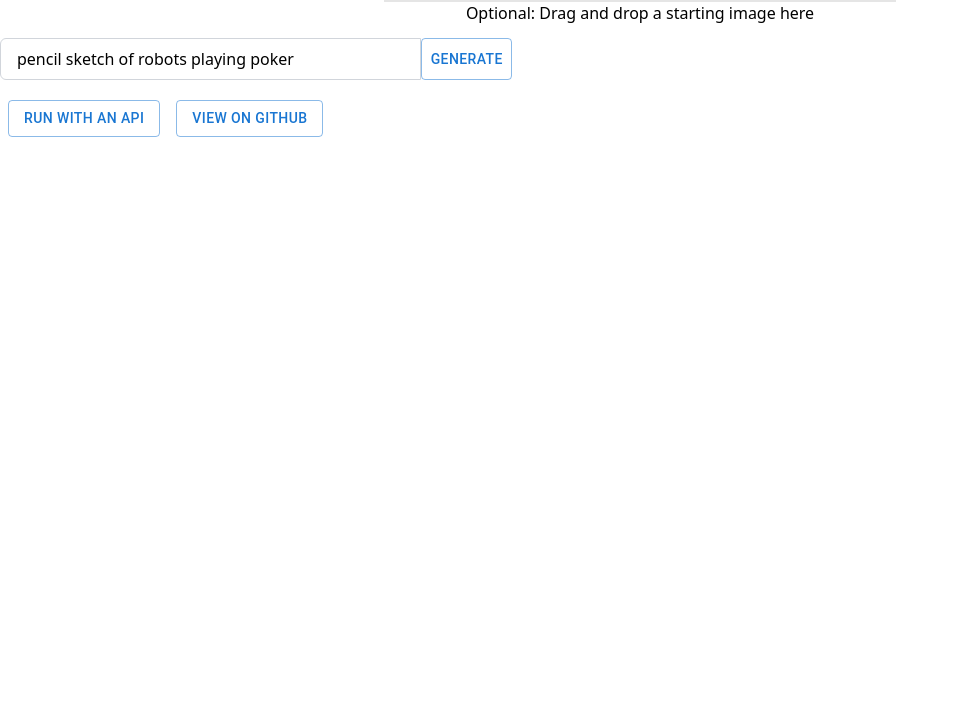
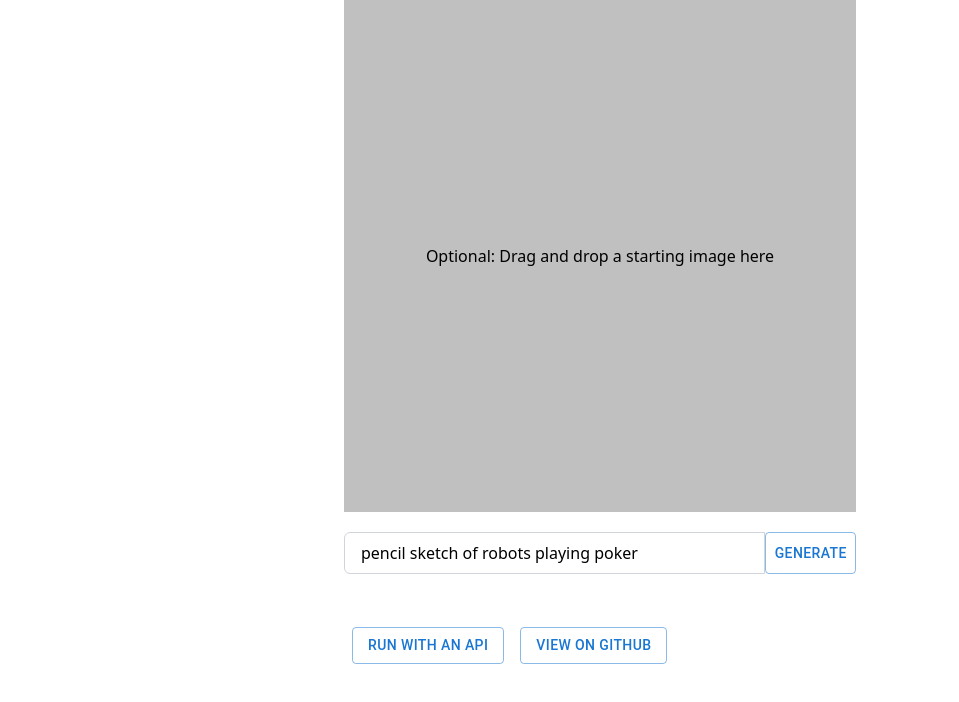
Before and after one commit to sjcobb/perses-embed-example, a Next.js app: page /paint in a window 1280 px wide. Shown: the top 702 px of the page, without its empty margins (0-959 px from the left). Built offline with nearby package versions, Linux system fonts and the light colour scheme.

Commit message:
fix paint tailwind layout regressions

```diff
--- a/components/canvas.tsx
+++ b/components/canvas.tsx
@@ -43,7 +43,16 @@ export function Canvas(props: CanvasProps) {
 
   return (
     // <div className="relative w-full aspect-square">
-    <Box sx={{ display: 'flex', position: 'relative', width: '100%', maxHeight: '512px', margin: '0 auto' }}>
+    <Box
+      sx={{
+        display: 'flex',
+        position: 'relative',
+        width: '100%',
+        maxHeight: '512px',
+        margin: '0 auto',
+        aspectRatio: '1 / 1',
+      }}
+    >
       {/* PREDICTION IMAGES */}
       {!props.userUploadedImage &&
         predictions
--- a/components/prompt-form.tsx
+++ b/components/prompt-form.tsx
@@ -20,7 +20,14 @@ export default function PromptForm(props) {
   return (
     <form onSubmit={props.onSubmit} className="py-5 animate-in fade-in duration-700">
       {/* <div className="flex max-w-[512px]"> */}
-      <Box sx={{ display: 'flex', maxWidth: '512px' }}>
+      {/* <Box sx={{ display: 'flex', maxWidth: '512px' }}> */}
+      <Box
+        sx={{
+          display: 'flex',
+          maxWidth: '512px',
+          margin: '0 auto',
+        }}
+      >
         <input
           type="text"
           defaultValue={prompt}
--- a/next.config.js
+++ b/next.config.js
@@ -8,10 +8,10 @@ const nextConfig = {
   },
   reactStrictMode: false,
   // reactStrictMode: true,
-  // swcMinify: true,
-  // images: {
-  //   domains: ['replicate.com', 'replicate.delivery'],
-  // },
+  swcMinify: true,
+  images: {
+    domains: ['replicate.com', 'replicate.delivery'],
+  },
   transpilePackages: ['echarts', 'zrender'],
   // // transpilePackages: ['lodash-es'], // https://nextjs.org/blog/next-13-1#built-in-module-transpilation-stable
   // // // transpileModules: ['lodash-es'],
--- a/package.json
+++ b/package.json
@@ -3,9 +3,9 @@
   "version": "0.1.0",
   "private": true,
   "scripts": {
-    "dev": "next dev",
+    "dev": "next dev -p 3009",
     "build": "next build",
-    "start": "next start",
+    "start": "next start -p 3009",
     "lint": "next lint",
     "speed-up-video": "ffmpeg -i cherries-oranges-bananas.mov -filter:v 'setpts=PTS/3' cherries-oranges-bananas.mp4",
     "format": "prettier --check --ignore-path .gitignore .",
--- a/pages/paint.tsx
+++ b/pages/paint.tsx
@@ -78,7 +78,7 @@ export default function Home() {
   };
 
   return (
-    <Box sx={{ width: '1200' }}>
+    <Box sx={{ width: '1200px' }}>
       <Head>
         <title>Inpainting with Stable Diffusion &amp; Replicate</title>
         <meta name="viewport" content="initial-scale=1.0, width=device-width" />
@@ -87,9 +87,18 @@ export default function Home() {
       {/* <main className="container mx-auto p-5"> */}
       <Grid container spacing={2}>
         {error && <div>{error}</div>}
-
-        <Grid item xs={12}>
-          <div className="border-hairline max-w-[512px] mx-auto relative">
+        <Grid item xs={24}>
+          <Box
+            sx={{
+              // display: 'flex',
+              // alignItems: 'stretch', // https://tailwindcss.com/docs/align-items
+              position: 'relative',
+              maxWidth: '512px',
+              width: '100%',
+              margin: '0 auto',
+              backgroundColor: 'silver',
+            }}
+          >
             <Dropzone
               onImageDropped={setUserUploadedImage}
               predictions={predictions}
@@ -101,17 +110,35 @@ export default function Home() {
               // style={{ height: 0, paddingBottom: "100%" }}
             > */}
             <Box
-            // sx={{}}
+              sx={{
+                display: 'flex',
+                alignItems: 'stretch', // https://tailwindcss.com/docs/align-items
+                position: 'relative',
+                maxHeight: '512px',
+                width: '100%',
+                margin: '0 auto',
+              }}
             >
               <Canvas predictions={predictions} userUploadedImage={userUploadedImage} onDraw={setMaskImage} />
             </Box>
-          </div>
+          </Box>
+          <PromptForm onSubmit={handleSubmit} />
         </Grid>
-
-        {/* <div className="max-w-[512px] mx-auto"> */}
-        <Grid item xs={12}>
-          <PromptForm onSubmit={handleSubmit} />
-          <div className="text-center">
+        <Grid
+          item
+          xs={24}
+          sx={{
+            textAlign: 'center',
+          }}
+        >
+          <Box
+            sx={{
+              display: 'inline-block',
+              minWidth: '512px',
+              margin: '0 auto',
+              textAlign: 'center',
+            }}
+          >
             {((predictions.length > 0 && predictions[predictions.length - 1].output) ||
               maskImage ||
               userUploadedImage) && (
@@ -135,7 +162,7 @@ export default function Home() {
                 <Link href="https://github.com/zeke/inpainter">View on GitHub</Link>
               </Button>
             </Stack>
-          </div>
+          </Box>
         </Grid>
       </Grid>
     </Box>
```
Also changed, not shown: .eslintrc.json, components/DynamicPanel.txt (renamed from components/DynamicPanel.js).
